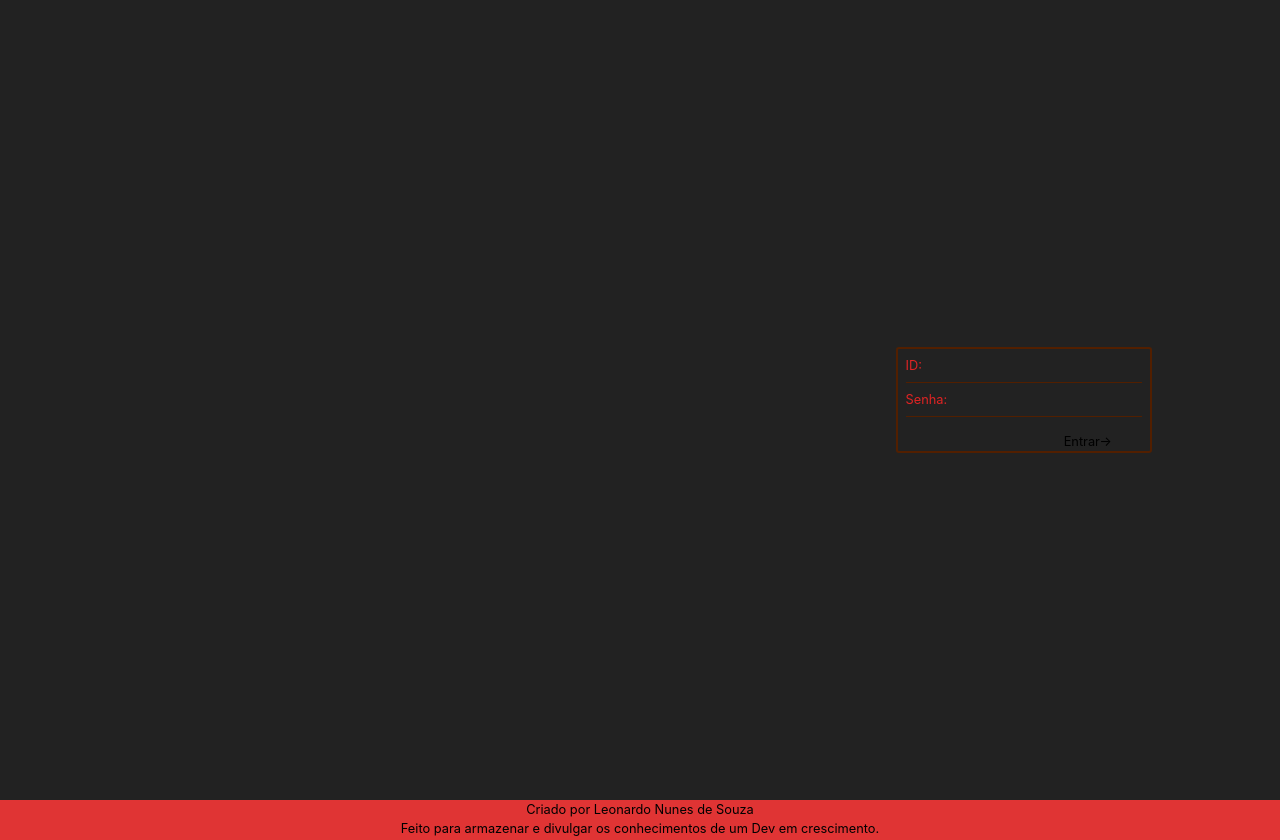
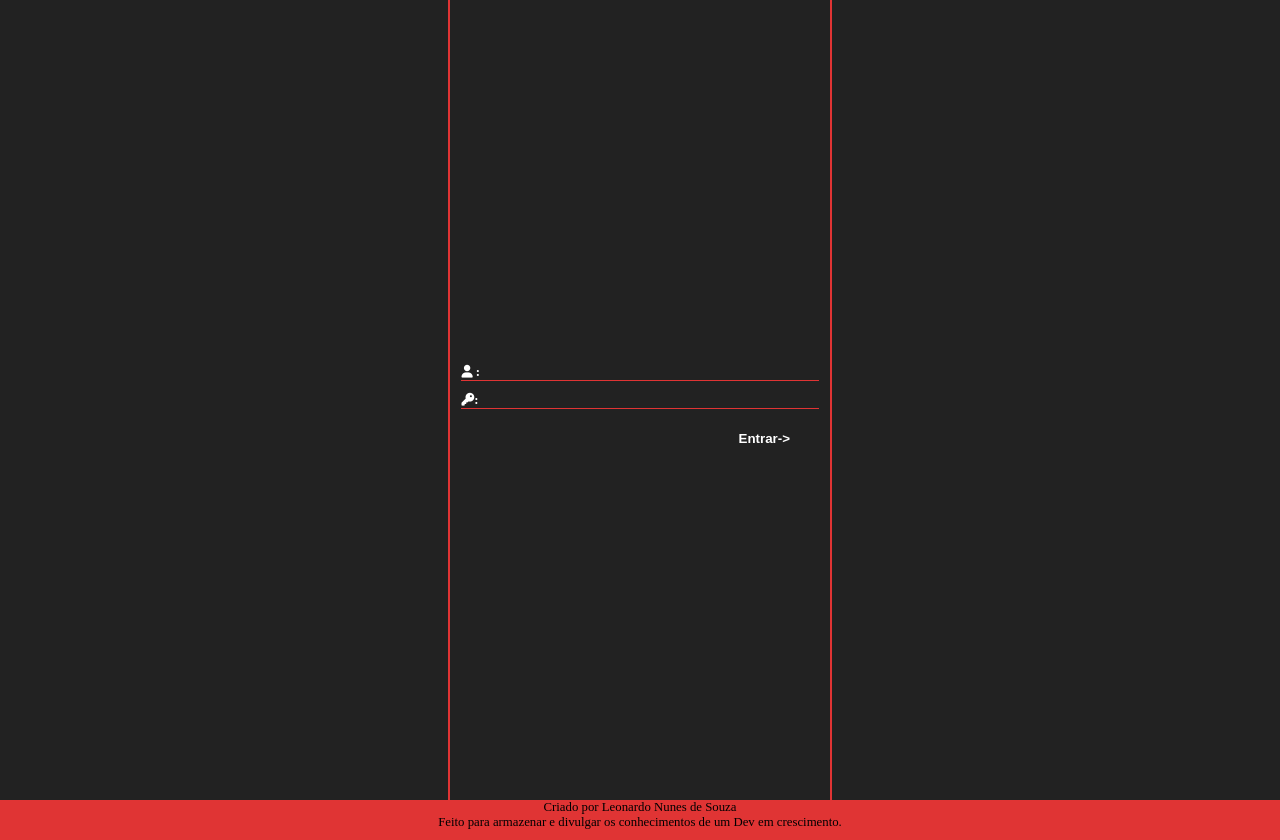
Before and after one commit to leo3110/MySite, a PHP site: page /Ficha in a window 1280 px wide. Run offline with PHP 8.4, Linux system fonts and the light colour scheme; some libraries are stand-ins or nearby versions.

Commit message:
login servido.

```diff
--- /dev/null
+++ b/Ficha/GUI/form.php
@@ -0,0 +1,10 @@
+<div class="OutLogin Flex Centro">
+    <div class="Login Flex CentroY">
+        <form class="Form" action="<?php echo htmlspecialchars($_SERVER["PHP_SELF"]); ?>" method="post">
+            <?php if (isset($_SESSION['Login'])&&$_SESSION['Login']=='erro') echo "<h6>ERRO AO LOGAR! TENTE NOVAMENTE</h6> "; ?>
+            <div class='Input'><label for="Id"><i class="fa-solid fa-user"> :</i></label> <input type="text" name="Id" id="Id"></div>
+            <div class='Input'><label for="Pass"><i class="fa-solid fa-key">:</i></label> <input type="password" name="Pass" id="Pass"></div>
+            <button type="submit" name="Entrar" class="Botao" id="Entrar">Entrar-></button>
+        </form>
+    </div>
+</div>
--- a/Ficha/GUI/login.php
+++ b/Ficha/GUI/login.php
@@ -1,14 +1,9 @@
-<div class="OutLogin Flex CentroY">
-    <div class="Login">
-        <form class="Form" action="<?php echo htmlspecialchars($_SERVER["PHP_SELF"]); ?>" method="post">
-            <div class='Input Flex JCSB CentroY'><label for="Id">ID:</label> <input type="text" name="Id" id="Id"></div>
-            <div class='Input Flex JCSB CentroY'><label for="Pass">Senha:</label> <input type="password" name="Pass" id="Pass"></div>
-            <button type="submit" name="Entrar" class="Botao" id="Entrar">Entrar-></button>
-        </form>
-    </div>
-</div>
 <?php
 if ($_SERVER['REQUEST_METHOD'] == 'POST') {
     include '../Script/validate.php';
-    checkForm();
 }
+if (isset($_SESSION['Logado'])) {
+    include 'GUI/select.php';
+}else {
+    include 'GUI/form.php';
+}
--- /dev/null
+++ b/Ficha/GUI/select.php
@@ -0,0 +1 @@
+<?php echo 'djskladjlsajlajdl' ?>
--- a/Ficha/db/banco.json
+++ b/Ficha/db/banco.json
@@ -1 +1 @@
-[{"Id":"Leo"},{"Id":"Outro"}]
+{"Leo":"1234"}
--- a/GUI/header.php
+++ b/GUI/header.php
@@ -6,8 +6,8 @@
     <script src="https://ajax.googleapis.com/ajax/libs/jquery/3.5.1/jquery.min.js"></script>
     <!-- <script src="https://cdnjs.cloudflare.com/ajax/libs/popper.js/1.16.0/umd/popper.min.js"></script> -->
     <!-- <script src="https://maxcdn.bootstrapcdn.com/bootstrap/4.5.2/js/bootstrap.min.js"></script> -->
-    <link rel="stylesheet" href="https://maxcdn.bootstrapcdn.com/bootstrap/4.5.2/css/bootstrap.min.css">
-    <link rel="stylesheet" href="https://use.fontawesome.com/releases/v5.7.0/css/all.css" integrity="sha384-lZN37f5QGtY3VHgisS14W3ExzMWZxybE1SJSEsQp9S+oqd12jhcu+A56Ebc1zFSJ" crossorigin="anonymous">
+    <!-- <link rel="stylesheet" href="https://maxcdn.bootstrapcdn.com/bootstrap/4.5.2/css/bootstrap.min.css"> -->
+    <script src="https://kit.fontawesome.com/e605e11735.js" crossorigin="anonymous"></script>
     <link rel="stylesheet" type="text/css" href="../Script/css.css">
     <link rel="stylesheet" type="text/css" href="../Script/<?php echo $_SESSION['op'];?>.css">
     <link rel="stylesheet" type="text/css" href="../Script/<?php echo $_SESSION['op'];?>Anim.css">
--- a/script/css.css
+++ b/script/css.css
@@ -2,14 +2,13 @@
     --corVermelho: #e03434;
     --corTexto: #e02424;
     --corPreto: #222;
-    --corFundo: #521f00;
+    --corFundo: #e03434;
     font-size: 1vw;
     color: white;
 }
 html,body{
     height: 100%;
     background-color: var(--corPreto);
-    color: var(--corTexto);
     margin: 0;
     scroll-behavior: smooth;
 }
@@ -38,27 +37,33 @@ a,a:active,a:hover{
     background-color: #e03434;
     color: #000;
 }
-.Flex{
-	display: flex;
+.Flex{display: flex;}
+.Flex .Wrap{flex-wrap: wrap;}
+.Centro, .CentroY{align-items: center;}
+.Centro, .CentroX{justify-content: center;}
+.Col{flex-direction: column;}
+.JCSA{justify-content: space-around;}
+.JCSB{justify-content: space-between;}
+.Wrap{flex-wrap: wrap;}
+.col{width: auto;}
+.col-1 {width: 8.33%;}
+.col-2 {width: 16.66%;}
+.col-3 {width: 25%;}
+.col-4 {width: 33.33%;}
+.col-5 {width: 41.66%;}
+.col-6 {width: 50%;}
+.col-7 {width: 58.33%;}
+.col-8 {width: 66.66%;}
+.col-9 {width: 75%;}
+.col-10{width: 83.33%;}
+.col-11{width: 91.66%;}
+.col-12{width: 100%;}
+[class*="col-"] {
+  float: left;
+  padding: 15px;
 }
-.Flex .Wrap{
-	flex-wrap: wrap;
+.row::after {
+  content: "";
+  clear: both;
+  display: table;
 }
-.Centro, .CentroY{
-	align-items: center;
-}
-.Centro, .CentroX{
-	justify-content: center;
-}
-.Col{
-	flex-direction: column;
-}
-.JCSA{
-	justify-content: space-around;
-}
-.JCSB{
-	justify-content: space-between;
-}
-.Wrap{
-	flex-wrap: wrap;
-}
--- a/script/login.css
+++ b/script/login.css
@@ -2,17 +2,20 @@ input, input:focus-visible,button{
     background: #0000;
     border: none;
     outline: none;
+    color: white;
+    font-weight: bolder;
 }
 .OutLogin{
-    width: 100%;
     height: 100%;
 }
 .Login{
-    min-height: 10%;
-    width: 20%;
-    border: 2px solid var(--corFundo);
-    margin-left: 70%;
-    border-radius: 3px;
+    min-height: 100%;
+    width: 30%;
+    border-left: 2px solid var(--corFundo);
+    border-right: 2px solid var(--corFundo);
+}
+.Form{
+    width: 100%;
 }
 .Input{
     margin: 3%;
@@ -24,3 +27,9 @@ input, input:focus-visible,button{
     right: 3em;
     margin-top: 3%;
 }
+input{
+    height: 1rem;
+    width: 90%;
+    float: right;
+    text-align: center;
+}
```
Also changed, not shown: script/validate.php (+13 -8 lines).
